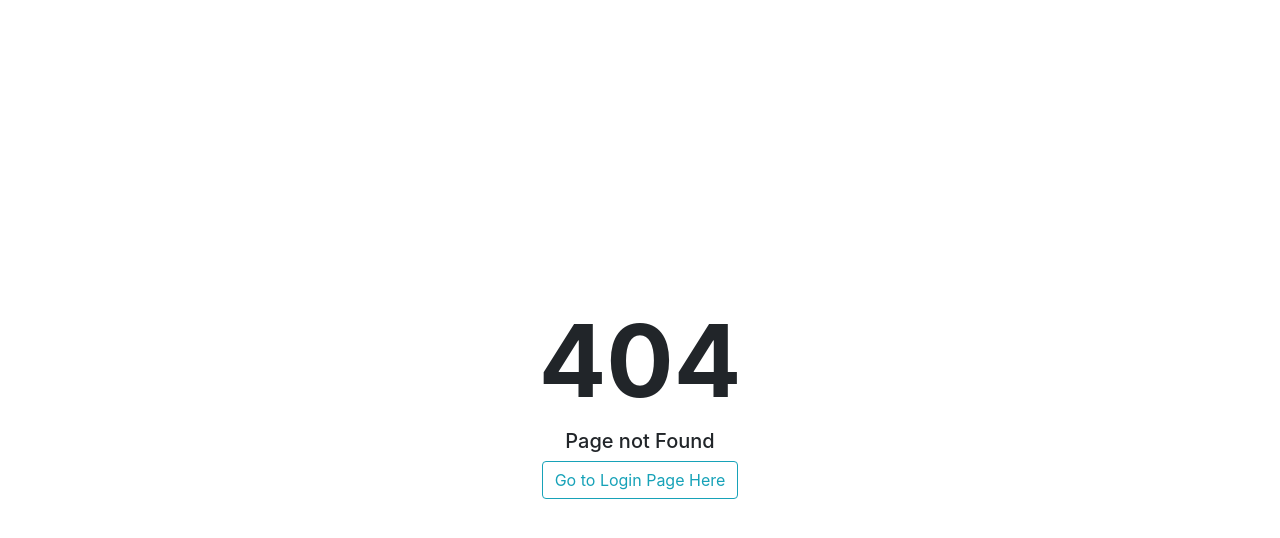
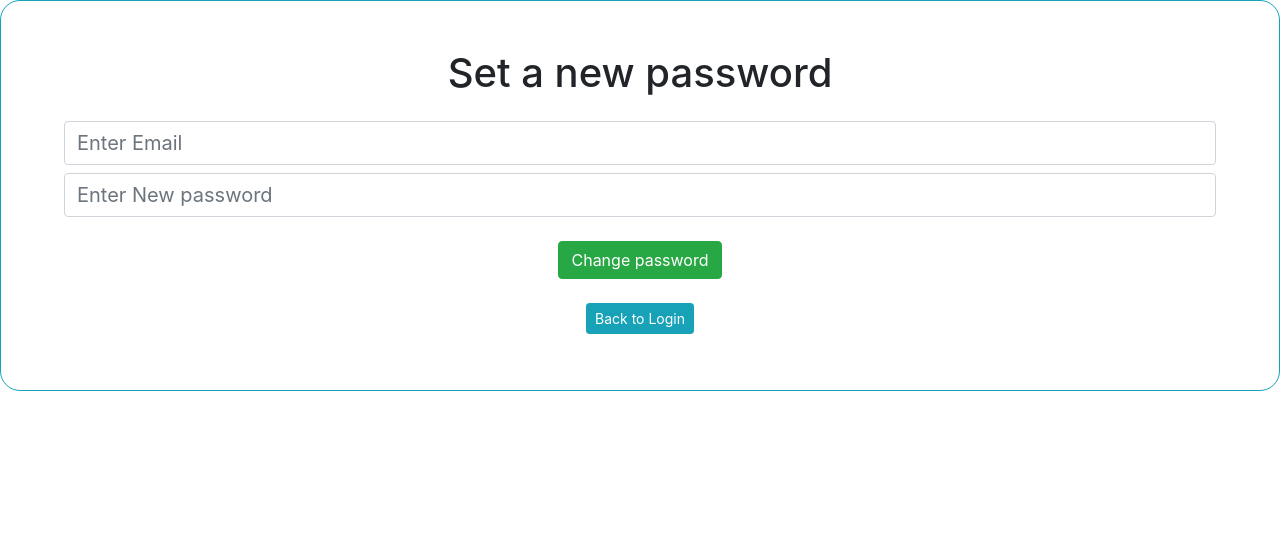
Before and after one commit to amitrathor18/onlinenews, an Angular app: page /forget in a window 1280 px wide. Before the commit this address had no page. Shown: the top 538 px of the page. Built offline with nearby package versions, Linux system fonts and the light colour scheme.

Commit message:
forget padge added

```diff
--- a/src/app/app-routing.module.ts
+++ b/src/app/app-routing.module.ts
@@ -5,6 +5,8 @@ import { LoginComponent } from './login/login.component';
 import { RegisterComponent } from './register/register.component';
 import { PageNotFoundComponent } from './page-not-found/page-not-found.component';
 import { HomeComponent } from './home/home.component';
+import { ForgetComponent } from './forget/forget.component';
+
 
 import { PersonalInfoComponent } from './personal-info/personal-info.component';
 import { EducationComponent } from './education/education.component';
@@ -13,6 +15,8 @@ import { ContactUsComponent } from './contact-us/contact-us.component';
 const routes: Routes = [
   { path: 'login', component: LoginComponent },
   { path: 'register', component: RegisterComponent },
+  { path: 'forget', component: ForgetComponent },
+
   {
     path: 'home',
     component: HomeComponent,
--- a/src/app/app.module.ts
+++ b/src/app/app.module.ts
@@ -17,6 +17,7 @@ import { EducationComponent } from './education/education.component';
 import { ContactUsComponent } from './contact-us/contact-us.component';
 import { LogoutModalComponent } from './logout-modal/logout-modal.component';
 import { DetailsModalComponent } from './details-modal/details-modal.component';
+import { ForgetComponent } from './forget/forget.component';
 
 @NgModule({
   declarations: [
@@ -30,6 +31,7 @@ import { DetailsModalComponent } from './details-modal/details-modal.component';
     ContactUsComponent,
     LogoutModalComponent,
     DetailsModalComponent,
+    ForgetComponent,
   ],
   imports: [
     BrowserModule,
--- /dev/null
+++ b/src/app/forget/forget.component.html
@@ -0,0 +1,39 @@
+<body>
+    <div class="container-fluid" [formGroup]="fbFormGroup">
+        <div class="row parent d-flex flex-column justify-content-center align-items-center border border-info p-5"
+            style="border-radius:20px;">
+            <h1>Set a new password</h1>
+
+            <div class="col-12 mt-3">
+                <input type="email" id="email" class="form-control mb-2" placeholder="Enter Email"
+                    style="font-size:20px;" formControlName="email">
+                <label for="" style="color:white; font-size: small" *ngIf="
+                  fbFormGroup.get('email').invalid &&
+                  fbFormGroup.get('email').touched
+                ">Email Required</label>
+            </div>
+
+            <div class="col-12">
+                <input type="password" id="newpass" class="form-control mb-4" placeholder="Enter New password"
+                    style="font-size:20px;" formControlName="password">
+                <label for="" style="color:white; font-size: small" *ngIf="
+                  fbFormGroup.get('password').invalid &&
+                  fbFormGroup.get('password').touched
+                ">password Required</label>
+
+            </div>
+
+
+            <div class="col-12 d-flex justify-content-center">
+                <button type="submit" class="btn btn-success mb-4" (click)="changepass()">Change password</button>
+            </div>
+
+            <div class="col-12 d-flex justify-content-center mb-2">
+
+                <button class="btn btn-info btn-sm" (click)="gotoLogin('login')">Back to Login</button>
+
+            </div>
+        </div>
+
+    </div>
+</body>
--- /dev/null
+++ b/src/app/forget/forget.component.ts
@@ -0,0 +1,37 @@
+import { Component, OnInit } from '@angular/core';
+import { Router } from '@angular/router';
+import { FormBuilder, Validators } from '@angular/forms';
+import { HttpClient } from '@angular/common/http';
+@Component({
+  selector: 'app-forget',
+  templateUrl: './forget.component.html',
+  styleUrls: ['./forget.component.css'],
+})
+export class ForgetComponent implements OnInit {
+  public uiInvalidCredential = false;
+
+  public fbFormGroup = this.fb.group({
+    email: ['', Validators.required],
+    password: ['', Validators.required],
+  });
+
+  constructor(
+    private router: Router,
+    private fb: FormBuilder,
+    private http: HttpClient
+  ) {}
+  gotoLogin(page) {
+    this.router.navigate(['login']);
+  }
+
+  ngOnInit(): void {}
+
+  async changepass() {
+    const data = this.fbFormGroup.value;
+    const url = 'http://localhost:3000/changepass';
+
+      const result: any = await this.http.post(url, data).toPromise();
+
+    this.fbFormGroup.reset();
+  }
+}
```
Also changed, not shown: src/app/forget/forget.component.css (added).
